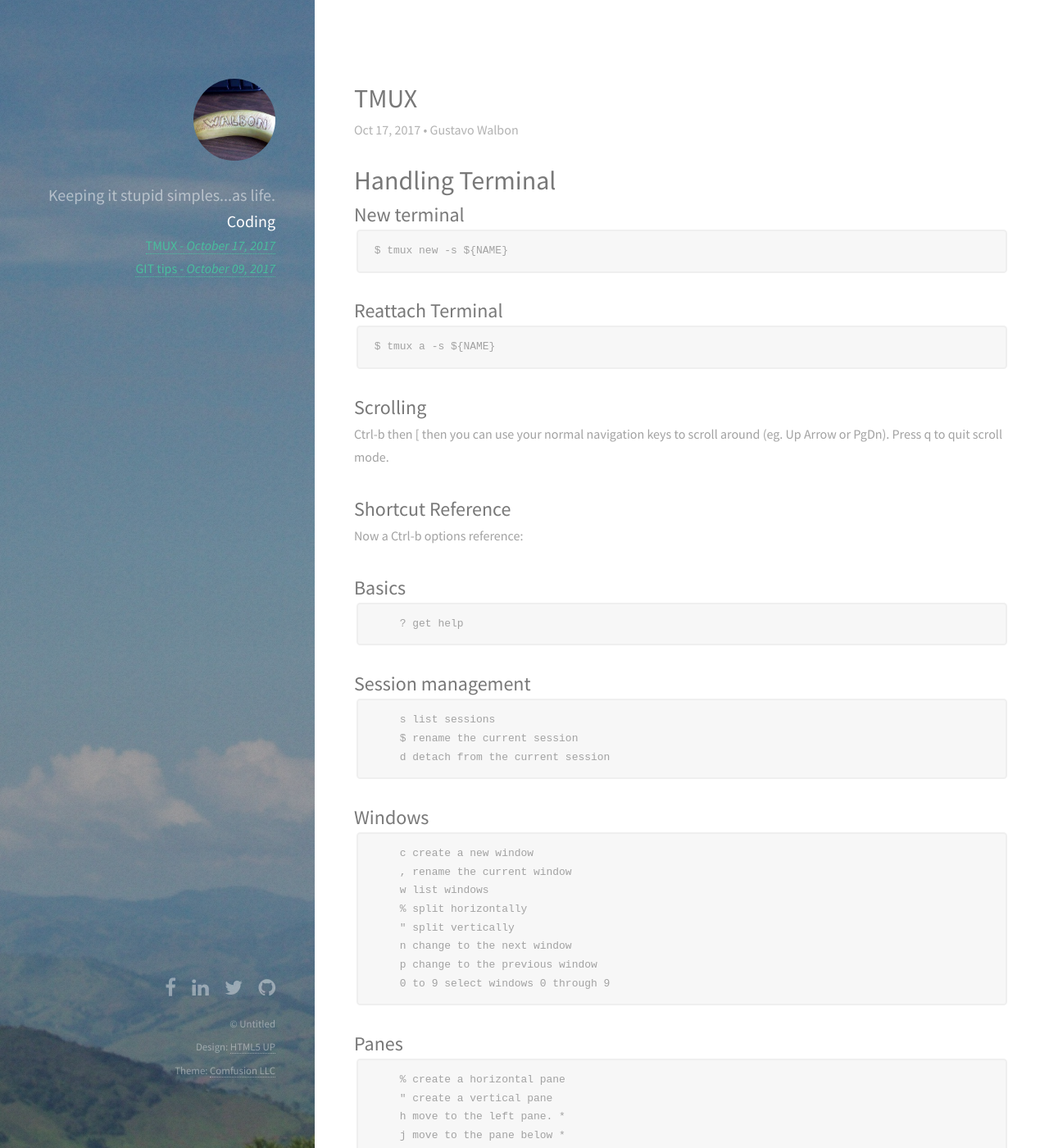
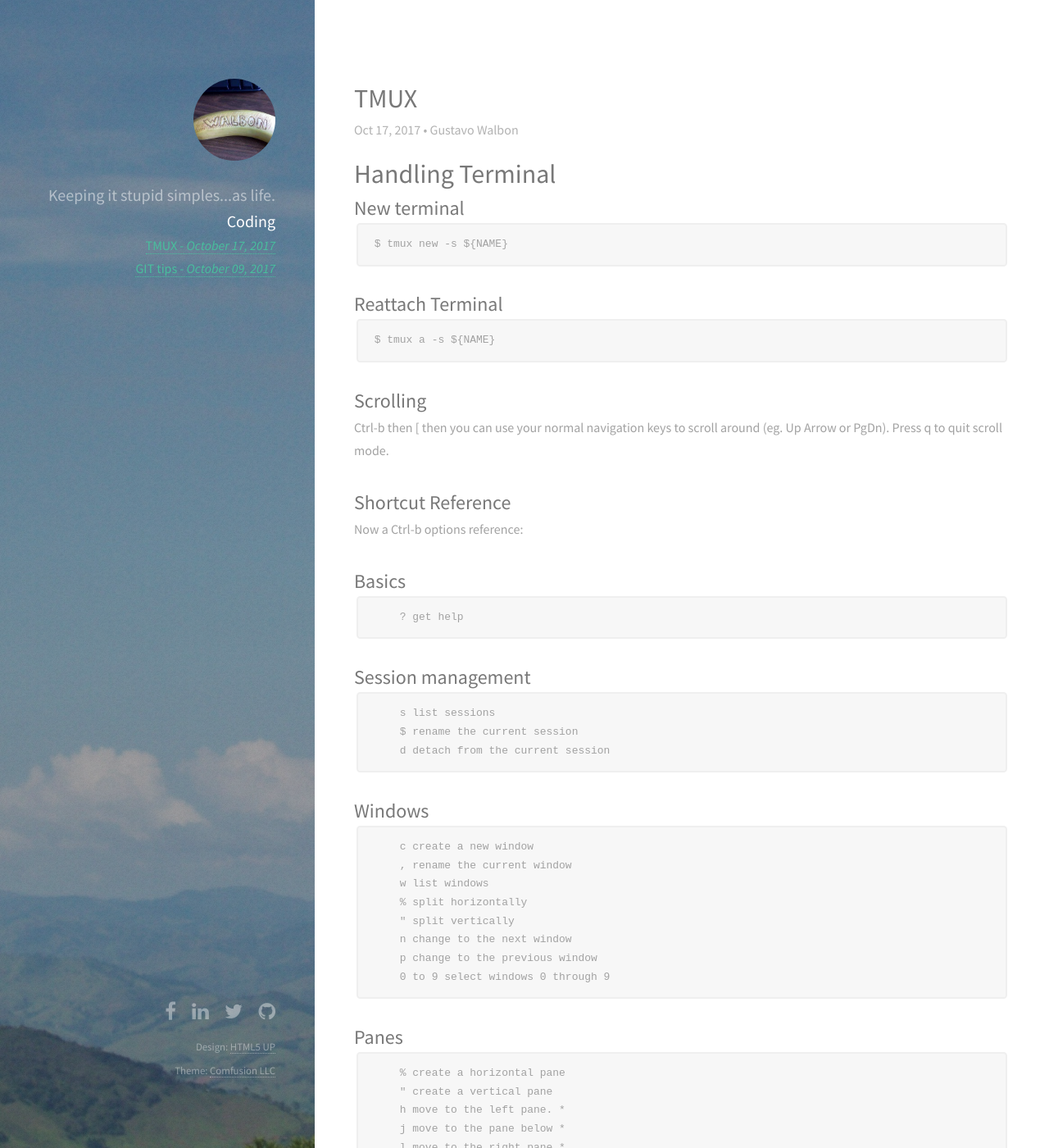
Before and after one commit to walbon/walbon.github.io, a Jekyll site: the page built from index.html, in a window 1280 px wide and 1400 px high. Shown: the whole window at 82% size. Built offline with Jekyll 4.4.1, drawn with Linux system fonts in a browser that asks for light colours; nearby versions of some CDN libraries.

Commit message:
Updating layout files
Few updates

```diff
--- a/_layouts/default.html
+++ b/_layouts/default.html
@@ -67,7 +67,6 @@ itemprop="datePublished">{{ post.date | date: "%B %d, %Y" }}</time></a></i></li>
         {% endif %}
       </ul>
       <ul class="copyright">
-          <li>&copy; Untitled</li>
           <li>Design: <a href="http://html5up.net">HTML5 UP</a></li>
           <li>Theme: <a href="http://comfusionllc.com">Comfusion LLC</a></li>
       </ul>
--- a/_layouts/post.html
+++ b/_layouts/post.html
@@ -29,7 +29,6 @@ layout: default
           </footer>
         </article>
       {% endif %}
-
       {% if page.next %}
         <article class="{% cycle '6u', '6u$' %} 12u(small) excerpt f-right">
           <header>
--- a/css/main.css
+++ b/css/main.css
@@ -1711,7 +1711,7 @@
 	header p {
 		color: #b2b2b2;
 		position: relative;
-		margin: 0 0 1.5em 0;
+		margin: 0 0 1.0em 0;
 	}
 
 	header h2 + p {
```
